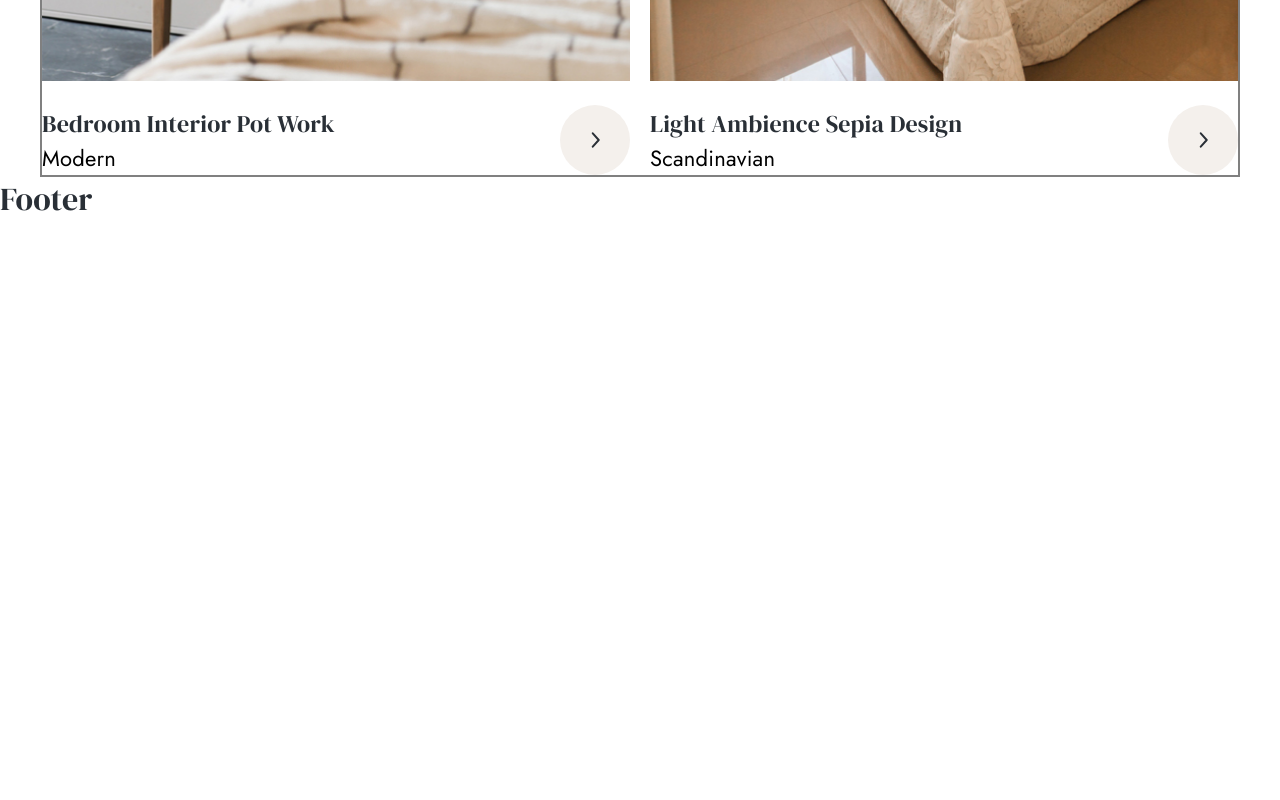
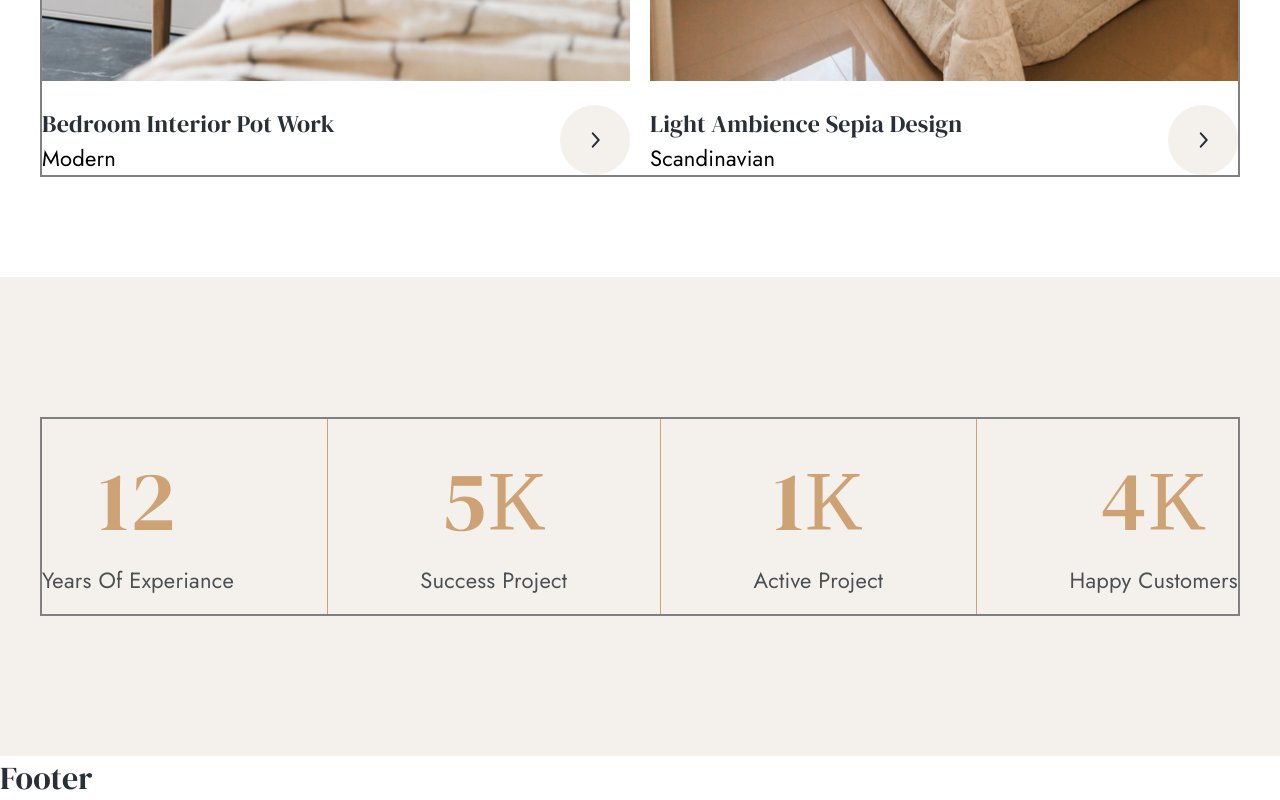
Before and after one commit to boikoua/interno_landing, a React (Vite) app: page / in a window 1280 px wide. Shown: the part 4899-5699 px from the top of the page. Before the commit the page ends 5120 px from the top, so only its background shows below. Built offline with nearby package versions, Linux system fonts and the light colour scheme.

Commit message:
Statistic component

```diff
--- a/src/assets/components/Header/Header.module.scss
+++ b/src/assets/components/Header/Header.module.scss
@@ -2,6 +2,7 @@
 
 .header {
   position: fixed;
+  z-index: 999;
   top: 0;
   left: 0;
   width: 100%;
--- a/src/assets/components/Main/Main.tsx
+++ b/src/assets/components/Main/Main.tsx
@@ -4,6 +4,7 @@ import Features from '../Features';
 import Projects from '../Projects';
 import Reviews from '../Reviews';
 import Started from '../Started';
+import Statistic from '../Statistic';
 import styles from './Main.module.scss';
 
 const Main = () => {
@@ -15,6 +16,7 @@ const Main = () => {
       <Reviews />
       <Brands />
       <Projects />
+      <Statistic />
     </main>
   );
 };
--- a/src/assets/components/Projects/Projects.module.scss
+++ b/src/assets/components/Projects/Projects.module.scss
@@ -1,3 +1,7 @@
+.projects {
+  margin-bottom: 100px;
+}
+
 .top {
   margin-bottom: 70px;
   text-align: center;
--- a/src/assets/components/ProjectsCard/ProjectsCard.module.scss
+++ b/src/assets/components/ProjectsCard/ProjectsCard.module.scss
@@ -44,7 +44,7 @@
   }
 
   &:hover {
-    box-shadow: 5px 5px 15px $box-shadow-color;
+    box-shadow: 0 0 15px $box-shadow-color;
 
     & > img {
       right: -6px;
--- /dev/null
+++ b/src/assets/components/Statistic/Statistic.module.scss
@@ -0,0 +1,34 @@
+@import './../../styles/variables';
+
+.statistic {
+  padding-block: 140px;
+  background-color: $second-bg-color;
+}
+
+.wrapper {
+  display: flex;
+  justify-content: space-between;
+  align-items: center;
+}
+
+.num {
+  color: $main-brand-color;
+  font-size: 85px;
+  line-height: 127.5px;
+  letter-spacing: 1.7px;
+  text-transform: uppercase;
+  text-align: center;
+}
+
+.text {
+  font-size: 22px;
+  line-height: 33px;
+  letter-spacing: 0.22px;
+  text-align: center;
+}
+
+.divider {
+  height: 195px;
+  width: 1px;
+  background-color: $main-brand-color;
+}
--- /dev/null
+++ b/src/assets/components/Statistic/Statistic.tsx
@@ -0,0 +1,34 @@
+import Title from '../Title';
+import styles from './Statistic.module.scss';
+
+const Statistic = () => {
+  return (
+    <section className={styles.statistic}>
+      <div className="container">
+        <div className={styles.wrapper}>
+          <article>
+            <Title tag="h3" className={styles.num} text="12" />
+            <p className={styles.text}>Years Of Experiance</p>
+          </article>
+          <div className={styles.divider}></div>
+          <article>
+            <Title tag="h3" className={styles.num} text="5к" />
+            <p className={styles.text}>Success Project</p>
+          </article>
+          <div className={styles.divider}></div>
+          <article>
+            <Title tag="h3" className={styles.num} text="1к" />
+            <p className={styles.text}>Active Project</p>
+          </article>
+          <div className={styles.divider}></div>
+          <article>
+            <Title tag="h3" className={styles.num} text="4к" />
+            <p className={styles.text}>Happy Customers</p>
+          </article>
+        </div>
+      </div>
+    </section>
+  );
+};
+
+export default Statistic;
--- /dev/null
+++ b/src/assets/components/Statistic/index.ts
@@ -0,0 +1 @@
+export { default } from './Statistic';
```
